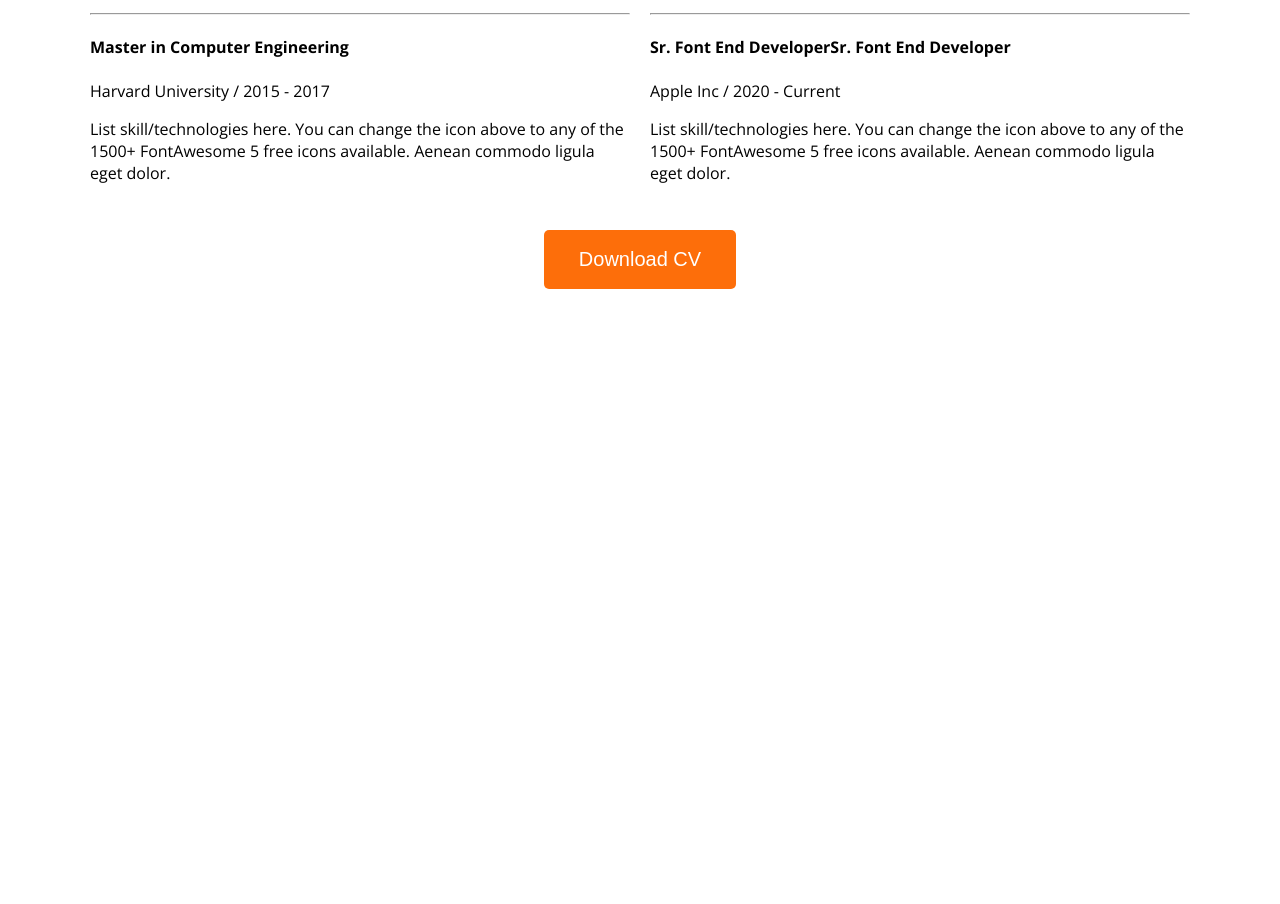
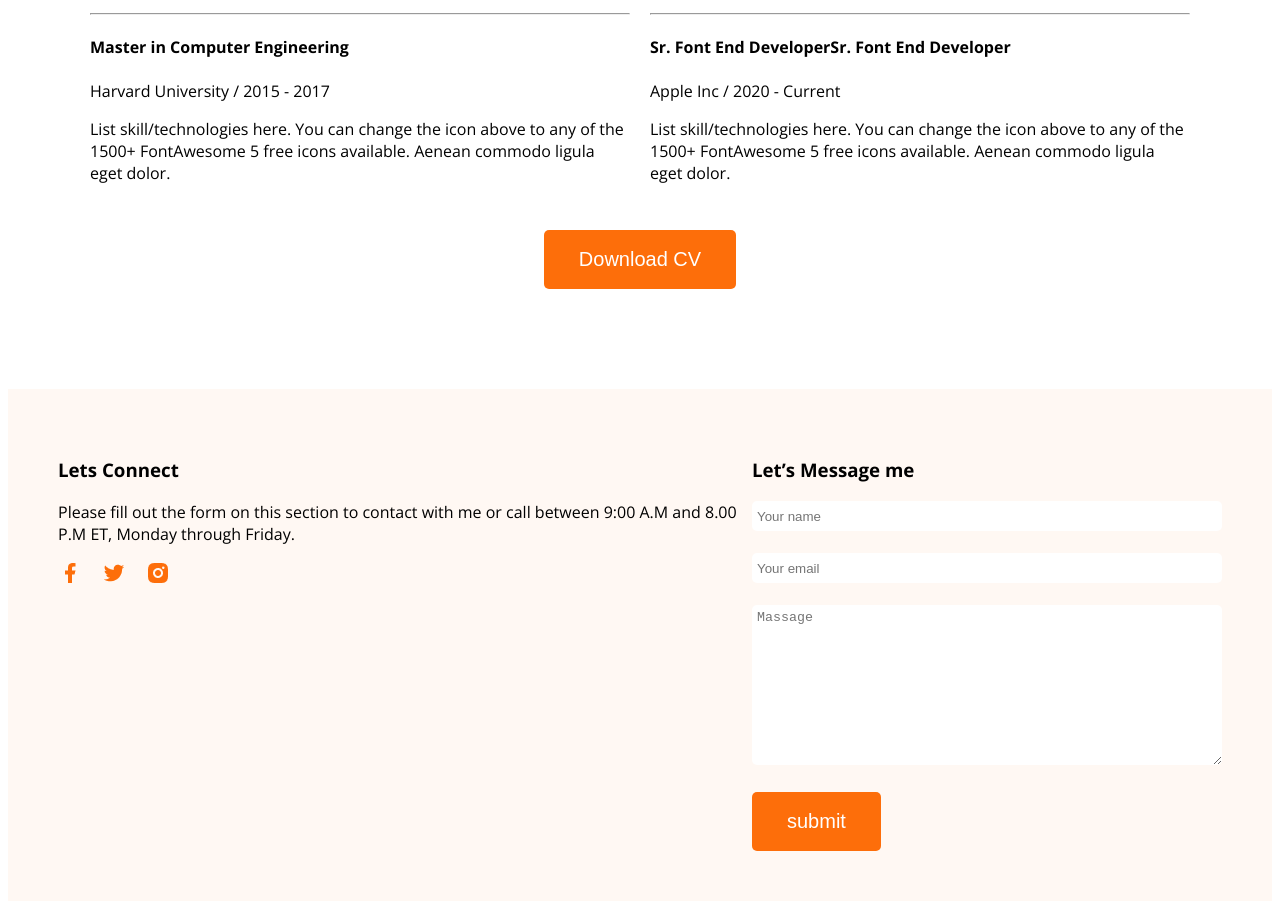
Before and after one commit to Apurbopaul131/Developer_portfolio, a plain HTML site: page index.html in a window 1280 px wide. Shown: the part 2719-3623 px from the top of the page. Before the commit the page ends 3016 px from the top, so only its background shows below. Drawn offline with nearby package versions, Linux system fonts and the light colour scheme.

Commit message:
footer completed

```diff
--- a/Css/Style.css
+++ b/Css/Style.css
@@ -132,3 +132,31 @@ main h3 {
   text-align: center;
   margin-top: 30px;
 }
+/*
+fotter related style */
+footer {
+  margin-top: 100px;
+  display: flex;
+  background-color: #fff8f3;
+  /* justify-content: center; */
+  padding: 50px;
+}
+footer .icon-container {
+  display: flex;
+  gap: 20px;
+}
+.footer input[type="text"],
+input[type="email"] {
+  width: 460px;
+  height: 20px;
+  padding: 5px;
+  border: none;
+  border-radius: 5px;
+}
+.footer textarea {
+  width: 460px;
+  height: 150px;
+  border: none;
+  padding: 5px;
+  border-radius: 5px;
+}
--- a/index.html
+++ b/index.html
@@ -201,5 +201,38 @@
       <!-- resume summary section -->
     </main>
     <!-- main section end -->
+    <footer class="footer">
+      <div class="contact-footer">
+        <h3>Lets Connect</h3>
+        <p>
+          Please fill out the form on this section to contact with me or call
+          between 9:00 A.M and 8.00 P.M ET, Monday through Friday.
+        </p>
+        <div class="icon-container">
+          <div class="facebook">
+            <img src="/images/icons/facebook.png" alt="facebook" />
+          </div>
+          <div class="twiter">
+            <img src="/images/icons/twitter.png" alt="twitter" />
+          </div>
+          <div class="instagram">
+            <img src="images/icons/insta.png" alt="instagram" />
+          </div>
+        </div>
+      </div>
+      <div class="massage-footer">
+        <h3>Let’s Message me</h3>
+        <form action="#">
+          <input type="text" name="name" placeholder="Your name" /><br /><br />
+          <input
+            type="email"
+            name="email"
+            placeholder="Your email"
+          /><br /><br />
+          <textarea name="massage" placeholder="Massage"></textarea><br /><br />
+          <input type="submit" class="primary-btn" value="submit" />
+        </form>
+      </div>
+    </footer>
   </body>
 </html>
```
